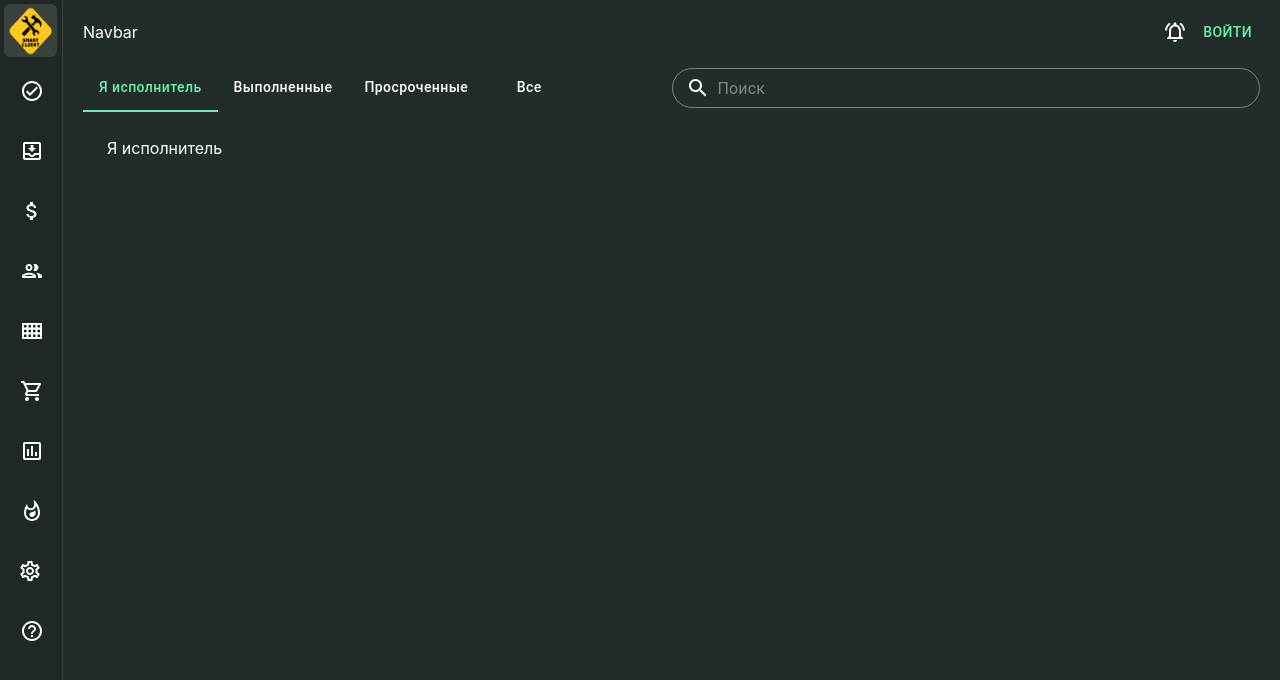
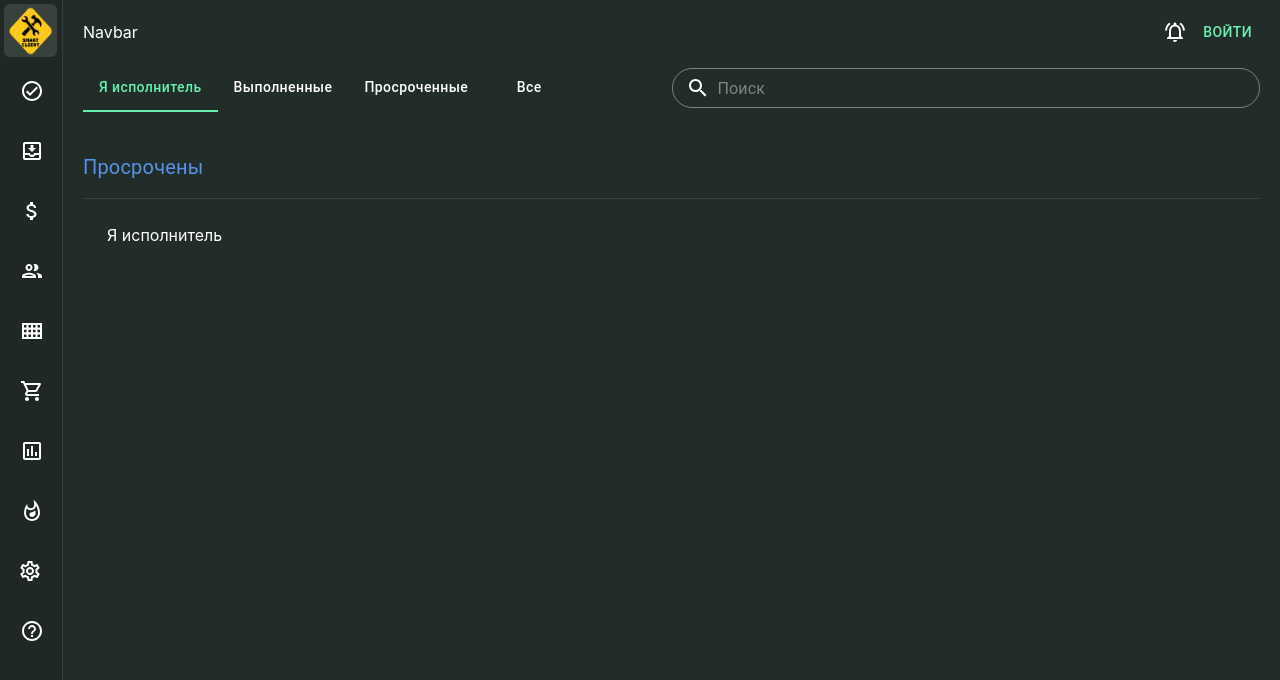
Before and after one commit to dev-tokumei/serviceTypescript, a React (Create React App) app: page /todo in a window 1280 px wide. Shown: the top 680 px of the page. Built offline with nearby package versions, Linux system fonts and the light colour scheme.

Commit message:
add typografy to todo

```diff
--- a/src/components/Tasks/todo.tsx
+++ b/src/components/Tasks/todo.tsx
@@ -1,5 +1,5 @@
 import React, { useState } from 'react';
-import { Box, InputAdornment, TextField } from '@mui/material';
+import { Box, InputAdornment, TextField, Typography } from '@mui/material';
 import { Layout } from '../../layout/layout';
 import Tab from '@mui/material/Tab';
 import TabContext from '@mui/lab/TabContext';
@@ -7,7 +7,6 @@ import TabList from '@mui/lab/TabList';
 import TabPanel from '@mui/lab/TabPanel';
 import SearchIcon from '@mui/icons-material/Search';
 import './todo.css';
-import { Navbar } from '../navbar/navbar';
 
 const Todo: React.FC = () => {
   const [value, setValue] = useState('1');
@@ -72,6 +71,18 @@ const Todo: React.FC = () => {
             variant='outlined'
           />
         </Box>
+        <Box
+          sx={{
+            borderBottom: 1,
+            paddingTop: 5,
+            paddingBottom: 2,
+            borderColor: '#39413D',
+          }}
+        >
+          <Typography style={{ color: '#5793E9', fontSize: '1.25rem' }}>
+            Просрочены
+          </Typography>
+        </Box>
         <TabPanel value='1'>Я исполнитель</TabPanel>
         <TabPanel value='2'>Выполненные</TabPanel>
         <TabPanel value='3'>Просроченные</TabPanel>
```
